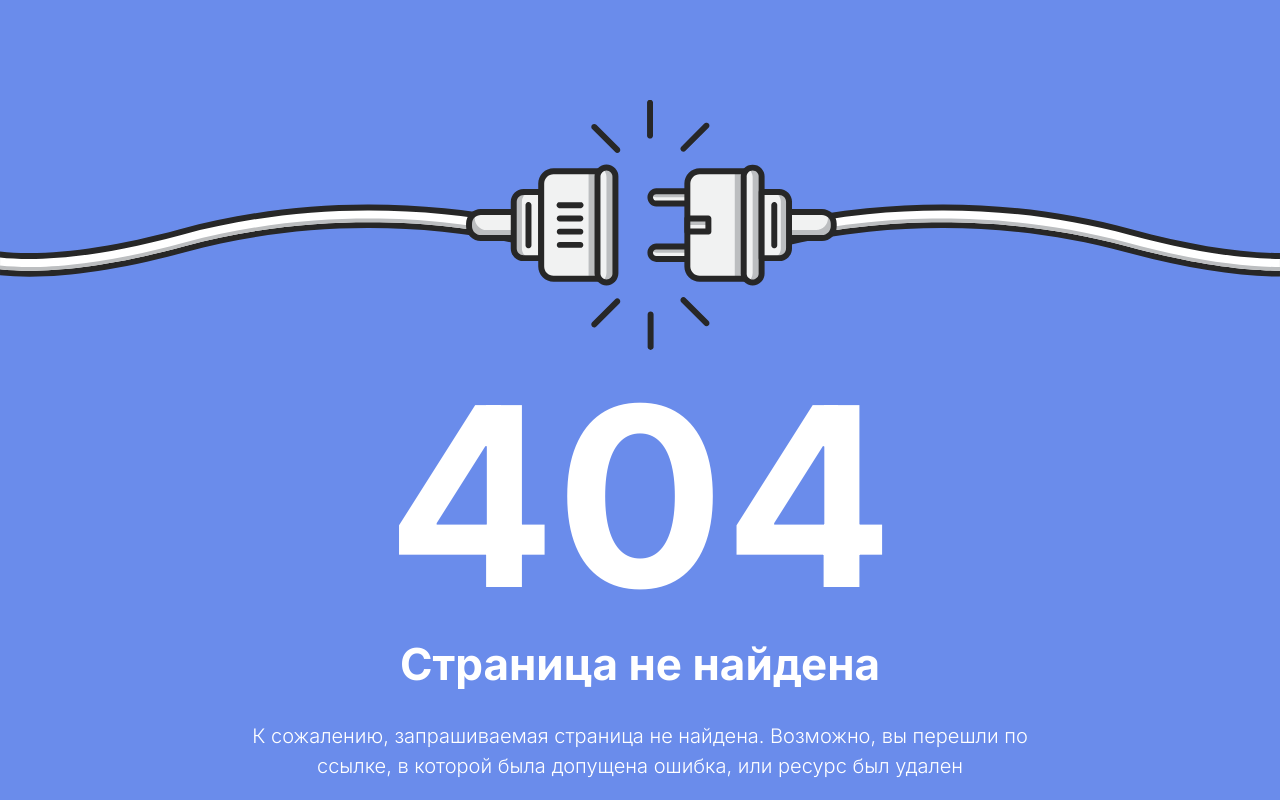
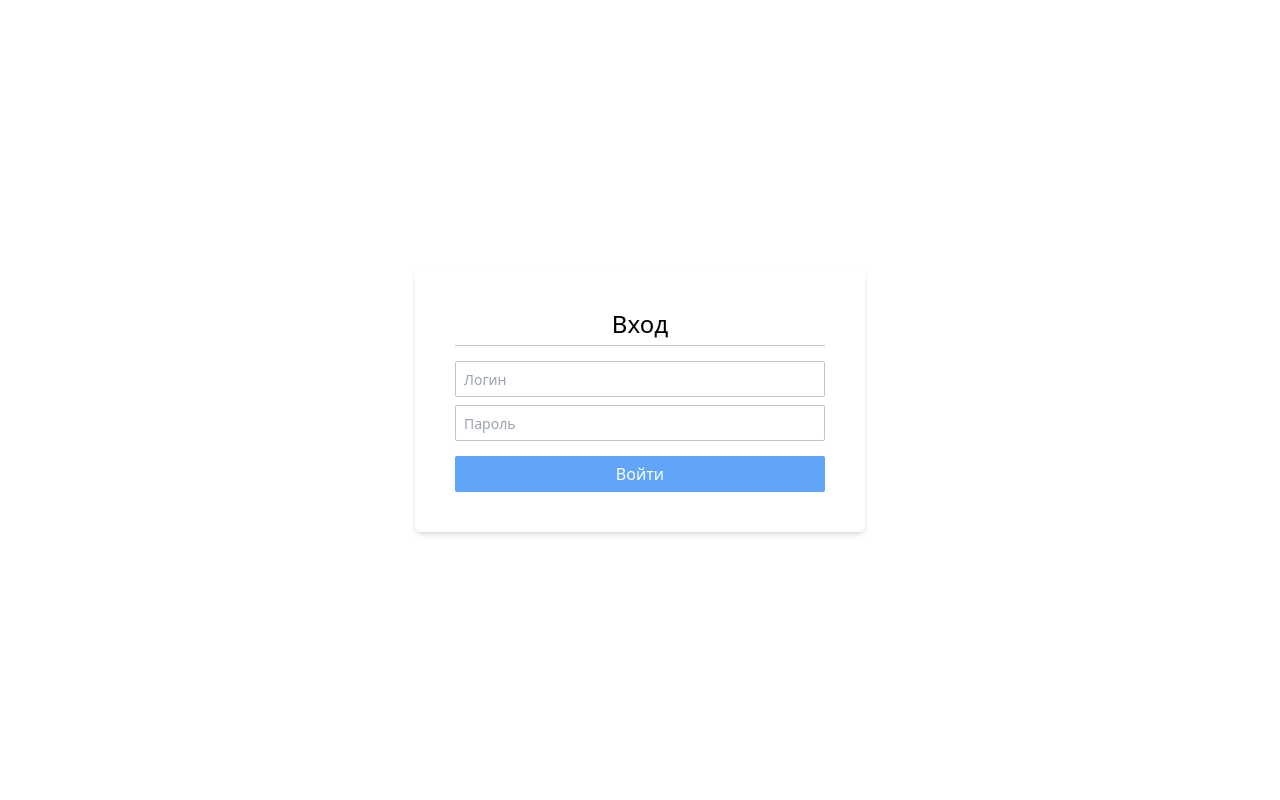
Before and after one commit to NewShiftStudio/telegram-landing, a Next.js app: page /admin/signin in a window 1280 px wide. Before the commit this address had no page. Built offline with nearby package versions, Linux system fonts and the light colour scheme.

Commit message:
feat: 🎸 Переделал Sidebar. Сделал страницу и форму авторизации

```diff
--- /dev/null
+++ b/components/Auth/SigninForm/SigninForm.module.scss
@@ -0,0 +1,20 @@
+.form {
+  @apply max-w-[450px] w-[calc(100%_-_20px)] p-10 flex flex-col items-center shadow-md rounded-md;
+
+  .title {
+    @apply w-full pb-[5px] text-2xl text-center;
+    border-bottom: 1px solid #c3c3c3;
+  }
+
+  .inputs {
+    @apply w-full mt-[15px] flex flex-col items-center gap-2;
+  }
+
+  .input {
+    @apply w-full h-[36px] text-sm px-[8px] border-[1px] border-solid border-[#c3c3c3] outline-none rounded-sm;
+  }
+
+  .button {
+    @apply mt-[15px] w-full h-[36px] rounded-sm bg-blue-400 text-white;
+  }
+}
--- /dev/null
+++ b/components/Auth/SigninForm/SigninForm.tsx
@@ -0,0 +1,59 @@
+import React, { ChangeEvent, EventHandler, FormEvent, useState } from 'react';
+
+import s from './SigninForm.module.scss';
+
+type FormData = {
+  email: string;
+  password: string;
+};
+
+type Props = {
+  onSubmit: (data: FormData) => void;
+};
+
+export default function SigninForm({ onSubmit }: Props) {
+  const [formData, setFormData] = useState<FormData>({
+    email: '',
+    password: '',
+  });
+
+  const handleChange = (e: ChangeEvent<HTMLInputElement>) => {
+    const { value, name } = e.target;
+
+    if (name !== 'email' && name !== 'password') return;
+
+    setFormData(prevState => ({ ...prevState, [name]: value }));
+  };
+
+  const handleSubmit = (e: FormEvent<HTMLFormElement>) => {
+    e.preventDefault();
+    onSubmit(formData);
+  };
+
+  return (
+    <form className={s.form} onSubmit={handleSubmit}>
+      <h2 className={s.title}>Вход</h2>
+      <div className={s.inputs}>
+        <input
+          className={s.input}
+          onChange={handleChange}
+          value={formData.email}
+          type='email'
+          name='email'
+          placeholder='Логин'
+        />
+        <input
+          className={s.input}
+          onChange={handleChange}
+          value={formData.password}
+          type='password'
+          name='password'
+          placeholder='Пароль'
+        />
+      </div>
+      <button className={s.button} type='button'>
+        Войти
+      </button>
+    </form>
+  );
+}
--- a/components/Sidebar/Sidebar.module.scss
+++ b/components/Sidebar/Sidebar.module.scss
@@ -21,4 +21,8 @@
   .chatsList {
     @apply overflow-x-hidden overflow-y-scroll h-[calc(100%_-_67px)];
   }
+
+  .empty {
+    @apply mt-[10px];
+  }
 }
--- a/components/Sidebar/Sidebar.tsx
+++ b/components/Sidebar/Sidebar.tsx
@@ -27,6 +27,7 @@ export const Sidebar = ({ chatsList, openedLink, onClick }: Props) => {
         <ThemeSwitch isActive={!!isDark} onChange={toggleIsDark} />
       </div>
       <div className={s.chatsList}>
+        {chatsList.length === 0 && <p className={s.empty}>Нет актуальных чатов</p>}
         {chatsList.map(chat => (
           <Chat
             key={chat.path}
--- a/layouts/AppLayout/AppLayout.tsx
+++ b/layouts/AppLayout/AppLayout.tsx
@@ -9,13 +9,15 @@ import { Disclaimer } from 'components/Disclaimer/Disclaimer';
 import { InputBlock } from 'components/InputBlock/InputBlock';
 import { Sidebar } from 'components/Sidebar/Sidebar';
 
-import { chatsList } from 'constants/chats';
+import { Chat } from 'types/Chat';
+
 import { menuLinks, phoneLink } from 'constants/commonLinks';
 import useMediaQuery from 'hooks/useMediaQuery';
 
 import s from './AppLayout.module.scss';
 
 type Props = {
+  chatsList: Chat[];
   children: ReactNode;
 };
 
@@ -35,7 +37,7 @@ const resizableProps: ResizableProps = {
   },
 };
 
-export const AppLayout = ({ children }: Props) => {
+export const AppLayout = ({ children, chatsList }: Props) => {
   const router = useRouter();
   const query = (router.query.id || '/') as string;
 
--- a/pages/[id].tsx
+++ b/pages/[id].tsx
@@ -23,7 +23,7 @@ export default function ChatPage({ currentChat }: Props) {
         <title>{currentChat.title} | New Shift — разработка сайтов, сервисов, приложений, чат-ботов в СПб</title>
       </Head>
 
-      <AppLayout>
+      <AppLayout chatsList={chatsList}>
         <MessagesList isLoading={isLoading} messages={currentChat.messages || []} />
       </AppLayout>
     </>
--- /dev/null
+++ b/pages/admin/index.tsx
@@ -0,0 +1,24 @@
+import Head from 'next/head';
+
+import { AppLayout } from 'layouts/AppLayout/AppLayout';
+
+import { MessagesList } from 'components/MessagesList/MessagesList';
+
+import type { Chat } from 'types/Chat';
+
+import { useRouterLoading } from 'hooks/useRouterLoading';
+
+export default function Home() {
+  const { isLoading } = useRouterLoading();
+  return (
+    <>
+      <Head>
+        <title>Админка</title>
+      </Head>
+
+      <AppLayout chatsList={[]}>
+        <MessagesList isLoading={isLoading} messages={[]} />
+      </AppLayout>
+    </>
+  );
+}
--- /dev/null
+++ b/pages/admin/signin.module.scss
@@ -0,0 +1,3 @@
+.content {
+  @apply w-full h-full flex items-center justify-center;
+}
--- /dev/null
+++ b/pages/admin/signin.tsx
@@ -0,0 +1,17 @@
+import React from 'react';
+
+import SigninForm from 'components/Auth/SigninForm/SigninForm';
+
+import s from './signin.module.scss';
+
+export default function Signin() {
+  const handleSubmit = () => {
+    console.log('submit');
+  };
+
+  return (
+    <div className={s.content}>
+      <SigninForm onSubmit={handleSubmit} />
+    </div>
+  );
+}
--- a/pages/index.tsx
+++ b/pages/index.tsx
@@ -23,7 +23,7 @@ export default function Home({ mainChat }: Props) {
         <title>New Shift — разработка сайтов, сервисов, приложений, чат-ботов в СПб</title>
       </Head>
 
-      <AppLayout>
+      <AppLayout chatsList={chatsList}>
         <MessagesList isLoading={isLoading} messages={mainChat.messages || []} />
       </AppLayout>
     </>
```
